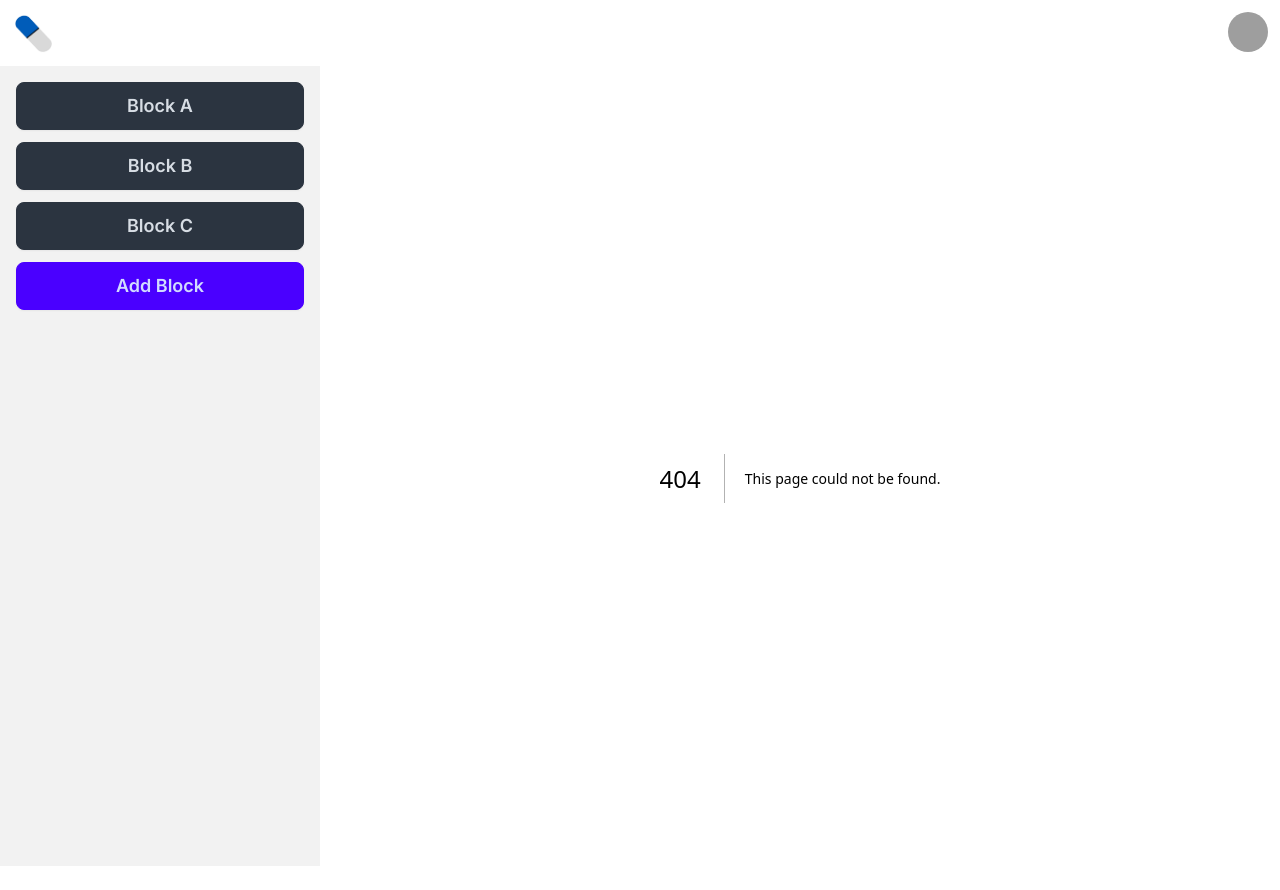
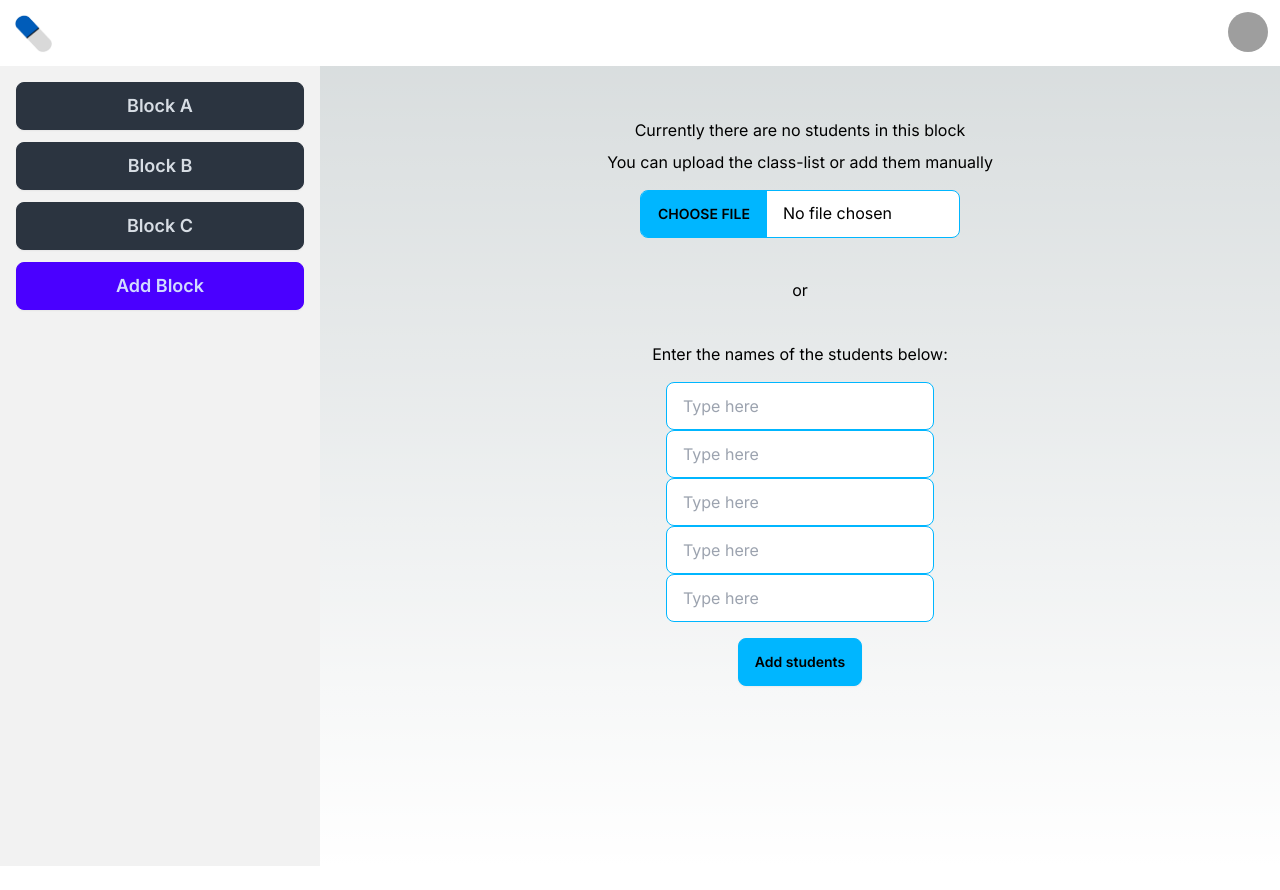
Before and after one commit to ahmadhmi/pharmacy-assistant, a Next.js app: page /Blocks/AddBlock in a window 1280 px wide. Before the commit this address had no page. After the commit the page ends 866 px from the top, so only its background shows below. Built offline with nearby package versions, Linux system fonts and the light colour scheme; grey boxes are pictures that could not be loaded.

Commit message:
Added blocks functionalities

```diff
--- /dev/null
+++ b/app/Blocks/AddBlock/page.tsx
@@ -0,0 +1,9 @@
+import React from "react";
+import BlockButton from "../../UI/Blocks/BlockButton";
+import CreateBlock from "@/app/UI/Blocks/CreateBlock";
+
+const page = () => {
+  return <CreateBlock />;
+};
+
+export default page;
--- a/app/Blocks/page.tsx
+++ /dev/null
@@ -1,9 +0,0 @@
-import React from 'react'
-
-const page = () => {
-  return (
-    <div>page</div>
-  )
-}
-
-export default page
--- /dev/null
+++ b/app/UI/Blocks/BlockButton.tsx
@@ -0,0 +1,16 @@
+import React from "react";
+
+const BlockButton = () => {
+  return (
+    <main className=" flex flex-col justify-center items-center">
+      <div className="mt-20 mb-20">
+        <p className="mb-10">Welcome to Pharmacy Assistant Grading WebApp!</p>
+        <p className="mb-2">Currently there are no blocks available</p>
+        <p>Please create a new block</p>
+      </div>
+      <button className="btn btn-info">Create New Block</button>
+    </main>
+  );
+};
+
+export default BlockButton;
--- /dev/null
+++ b/app/UI/Blocks/CreateBlock.tsx
@@ -0,0 +1,46 @@
+import React from "react";
+
+const CreateBlock = () => {
+  return (
+    <main className=" flex flex-col justify-center items-center">
+      <p className="mt-10 mb-2">Currently there are no students in this block</p>
+      <p className="mb-4">You can upload the class-list or add them manually</p>
+      <input
+        type="file"
+        className="file-input file-input-bordered file-input-info w-full max-w-xs"
+      />
+      <p className="m-10">or</p>
+      <p className="mb-4">Enter the names of the students below:</p>
+      <form className="flex flex-col mb-4">
+        <input
+          type="text"
+          placeholder="Type here"
+          className="input input-bordered input-info w-full max-w-xs"
+        />
+        <input
+          type="text"
+          placeholder="Type here"
+          className="input input-bordered input-info w-full max-w-xs"
+        />
+        <input
+          type="text"
+          placeholder="Type here"
+          className="input input-bordered input-info w-full max-w-xs"
+        />
+        <input
+          type="text"
+          placeholder="Type here"
+          className="input input-bordered input-info w-full max-w-xs"
+        />
+        <input
+          type="text"
+          placeholder="Type here"
+          className="input input-bordered input-info w-full max-w-xs"
+        />
+      </form>
+      <button className="btn btn-info">Add students</button>
+    </main>
+  );
+};
+
+export default CreateBlock;
--- a/app/page.tsx
+++ b/app/page.tsx
@@ -1,12 +1,19 @@
 import Image from "next/image";
 import Link from "next/link";
 import { User } from "next-auth";
+import BlockButton from "./UI/Blocks/BlockButton";
 
 export default async function Home() {
   return (
     <div className="bg-red-600">
       <nav>Pharmacy Assistant</nav>
-      <Link href="/Labpage" style={{display:"block"}}>Lab Page</Link>
+      <BlockButton />
+      <Link href="Blocks/AddBlock" style={{ display: "block" }}>
+        Add Block
+      </Link>
+      <Link href="/Labpage" style={{ display: "block" }}>
+        Lab Page
+      </Link>
       <Link href="/api/auth/signin">Login</Link>
     </div>
   );
```
Also changed, not shown: app/Blocks/[id]/page.tsx (added).
